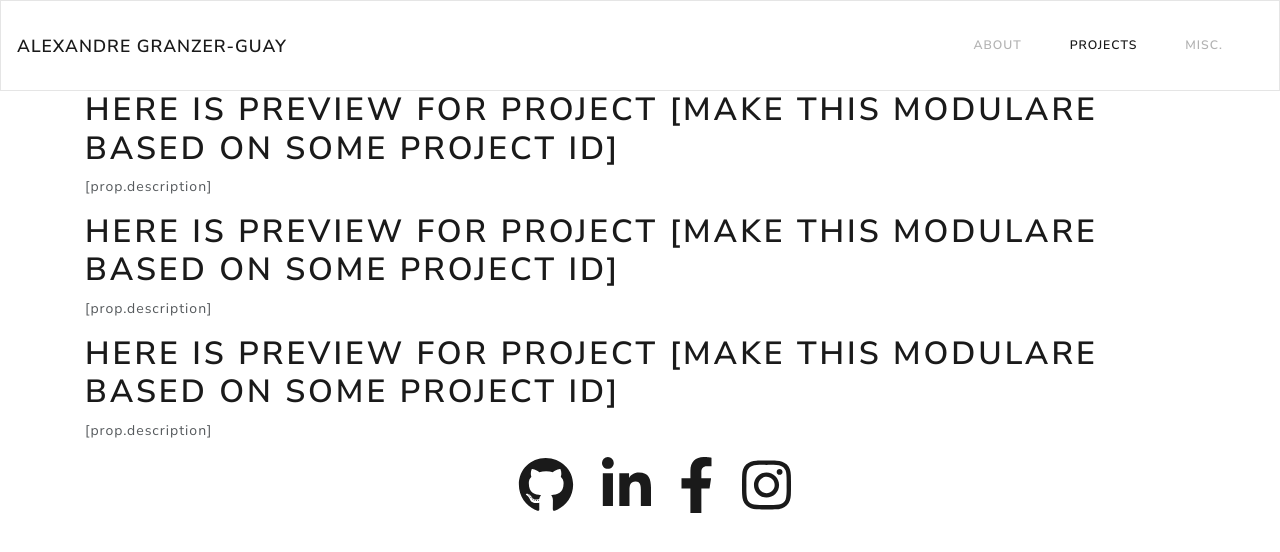
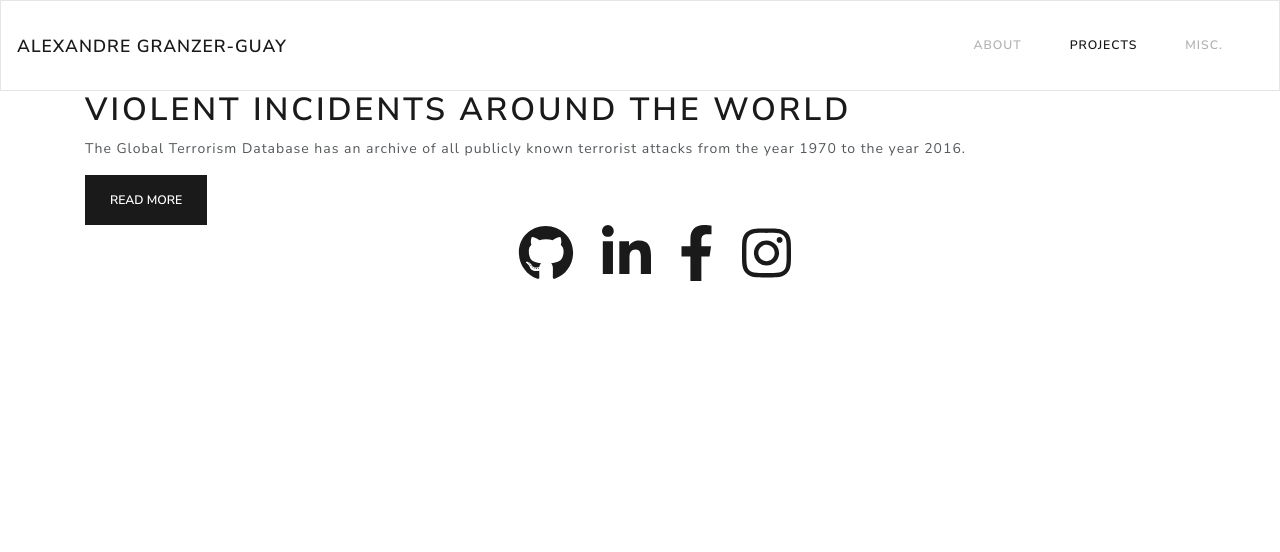
Before and after one commit to alexandregranzerguay/alexandregranzerguay.github.io, a React app: page /projects in a window 1280 px wide. Shown: the top 552 px of the page. Built offline with nearby package versions, Linux system fonts and the light colour scheme; what react-router-redux would draw is missing.

Commit message:
add project framework

```diff
--- a/src/components/pages/About/About.js
+++ b/src/components/pages/About/About.js
@@ -1,5 +1,16 @@
-import React from "react";
+import React, {Component} from "react";
+import {Container} from 'reactstrap';
 
-const About = () => <div className="test">ABOUT PAGE</div>;
+class About extends Component {
+    render() {
+        return (
+            <Container>
+                <div className ="d-flex justify-content-center">
+                    <h2>Alexandre Granzer-Guay</h2>
+                </div>
+            </Container>
+        )
+    }
+}
 
 export default About;
--- a/src/components/pages/Projects/Preview/Preview.js
+++ b/src/components/pages/Projects/Preview/Preview.js
@@ -1,5 +1,7 @@
 import React, {Component} from 'react'
-import {Container, Row, Col} from 'reactstrap'
+import {Container, Row, Col, Button} from 'reactstrap';
+import {Link} from 'react-router-dom';
+import styles from './Preview.scss';
 
 class Preview extends Component {
     render() {
@@ -7,8 +9,11 @@ class Preview extends Component {
             <Container>
                 <Row>
                     <Col>
-                        <h1>Here is preview for project [Make this modulare based on some project ID]</h1>
-                        <p lead> [prop.description]</p>
+                        <h1>{this.props.title}</h1>
+                        <p lead>{this.props.preview}</p>
+                        <Button color="primary">
+                            <Link to={`/projects/${this.props.projectId}`} className={styles["button-link"]}>Read More</Link>
+                        </Button>
                     </Col>
                 </Row>
             </Container>
--- /dev/null
+++ b/src/components/pages/Projects/Preview/Preview.scss
@@ -0,0 +1,9 @@
+.button-link {
+    color: white;
+    display: 'block';
+    height: 100%;
+    &:hover {
+        color: white;
+        text-decoration: none;
+    }
+}
--- a/src/components/pages/Projects/Project/Project.js
+++ b/src/components/pages/Projects/Project/Project.js
@@ -1,11 +1,16 @@
 import React, {Component} from 'react'
+import projectList from './../projectList.json'
+import ProjectStyle from './ProjectStyle';
 
 class Project extends Component {
     render() {
+        const { match: { params } } = this.props;
+
         return(
-            <div className="d-flex justify-content-center">
-                <h1> Project Example Full View </h1>
-            </div>
+            <ProjectStyle
+                title={projectList[params.projectId].title}
+                description={projectList[params.projectId].description}
+            />
         )
     }
 }
--- /dev/null
+++ b/src/components/pages/Projects/Project/ProjectStyle.js
@@ -0,0 +1,18 @@
+import React, {Component} from 'react'
+import {Container} from 'reactstrap';
+class ProjectStyle extends Component {
+    render() {
+        return(
+        <Container>
+            <div className="d-flex justify-content-center">
+                <h1>{this.props.title}</h1>
+            </div>
+            <div className="d-flex justify-content-center">
+                <p>{this.props.description}</p>
+            </div>
+        </Container>
+        )
+    }
+}
+
+export default ProjectStyle;
--- a/src/components/pages/Projects/Projects.js
+++ b/src/components/pages/Projects/Projects.js
@@ -1,13 +1,12 @@
 import React, { Component } from 'react'
 import Preview from './Preview/Preview'
+import projectList from './projectList.json';
 
 class Projects extends Component {
     render() {
         return (
         <div>
-            <Preview />
-            <Preview />
-            <Preview />
+            <Preview title={projectList[0].title} preview={projectList[0].preview} projectId="0"/>
         </div>
         )
     }
--- /dev/null
+++ b/src/components/pages/Projects/projectList.json
@@ -0,0 +1,6 @@
+[{
+    "title": "Violent Incidents Around the World",
+    "preview":"The Global Terrorism Database has an archive of all publicly known terrorist attacks from the year 1970 to the year 2016.",
+    "description" : " The Global Terrorism Database has an archive of all publicly known terrorist attacks from the year 1970 to the year 2016. This dataset contains ~170,000 entries with more than 200 attributes each. Every row corresponds to a specific attack. Every column is a different attribute of these attacks. To name a few, there is, type of attack (bombing, shooting, etc), location, group behind the attack. I would like to focus on the latter, group behind the attack. There are a lot of missing entries or entries left as \"unknown\" for this attribute. The idea is to run a machine learning model to accurately determine what terrorist group was behind every single attack based on various factors. I hope to find interesting correlations between specific terrorist groups and their behaviors/tendencies."
+}
+ ]
--- a/src/components/pages/noMatch/noMatch.js
+++ b/src/components/pages/noMatch/noMatch.js
@@ -1,13 +1,17 @@
 import React, {Component} from 'react';
-
+import {Container} from 'reactstrap';
 
 class noMatch extends Component {
     render() {
         return (
-            <div>
-            <h1> 404 </h1>
-            <h3> Oops! Seems like the page you are trying to access does not exist.</h3>
-            </div>
+            <Container>
+                <div className ="d-flex justify-content-center">
+                    <h1> 404 </h1>
+                </div>
+                <div className ="d-flex justify-content-center">
+                    <p lead> Oops! Seems like the page you are trying to access does not exist.</p>
+                </div>
+            </Container>
         )
     }
 }
--- a/src/routes.js
+++ b/src/routes.js
@@ -3,14 +3,16 @@ import { Route, Switch } from 'react-router-dom';
 import Home from './components/pages/Home/Home';
 import About from './components/pages/About/About';
 import Projects from './components/pages/Projects/Projects';
+import Project from './components/pages/Projects/Project/Project';
 import noMatch from './components/pages/noMatch/noMatch';
-
+import projectList from './components/pages/Projects/projectList.json';
 
 const routes = (
     <Switch>
         <Route exact path="/" component={Home}/>
         <Route exact path="/about" component={About} />
         <Route exact path="/projects" component={Projects} />
+        <Route path="/projects/:projectId" component={Project} />
         <Route component={noMatch} />
         {/* Figure out how this will be possible to do */}
         {/* <Route exact path="/projects/[id]" component={Project.[id]} */}
```
